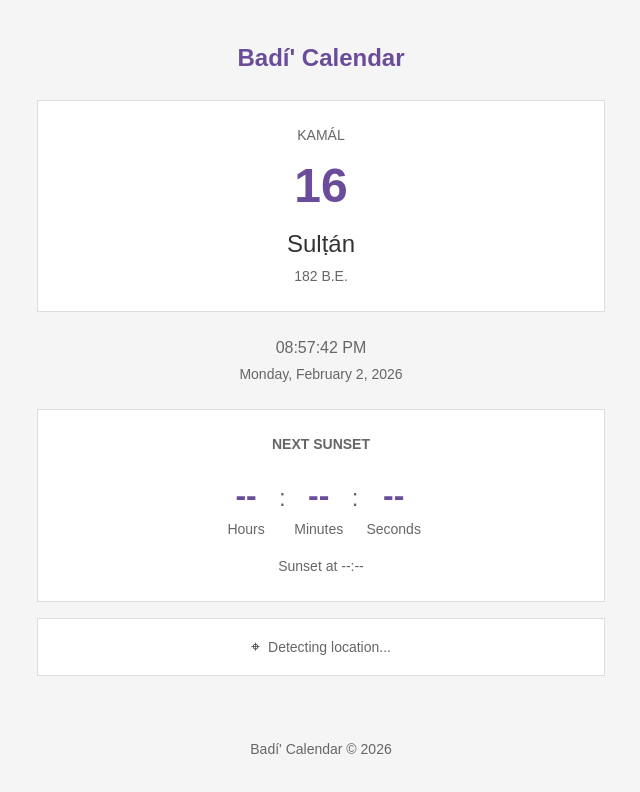
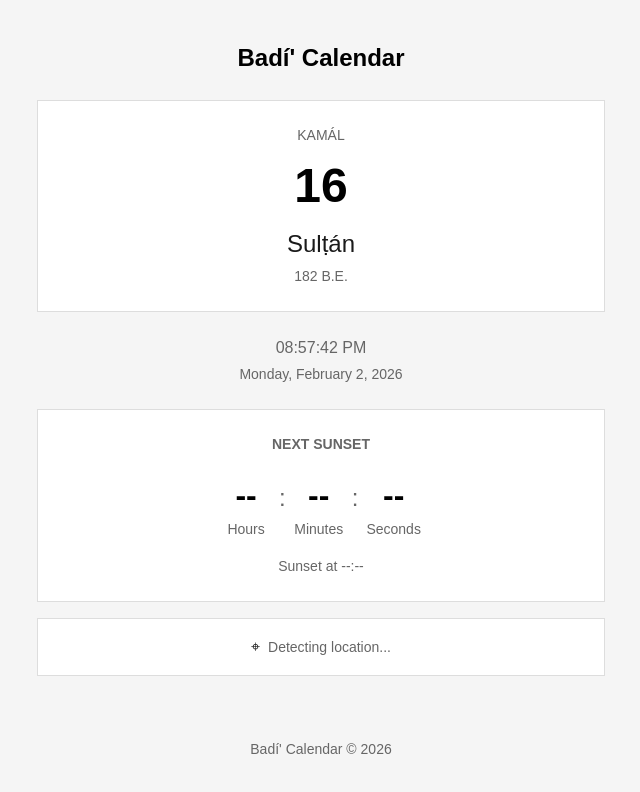
Before and after one commit to lkkchung/BadiCalendar, a website with bundled scripts: page index.html in a window 1280 px wide. Shown: the whole page, without its empty margins (319-959 px from the left). Built offline with nearby package versions, Linux system fonts and the light colour scheme; no server answers.

Commit message:
Update color scheme and add project files
- Change primary color to black (#000000)
- Darken text color for better contrast
- Add contract document placeholder
- Add designs directory

Co-Authored-By: Claude Sonnet 4.5 <noreply@anthropic.com>

```diff
--- a/css/styles.css
+++ b/css/styles.css
@@ -2,10 +2,10 @@
 /* Functional design - Arial only, 3 font sizes */
 
 :root {
-    --color-primary: #6b4c9a;
+    --color-primary: #000000;
     --color-background: #f5f5f5;
     --color-surface: #ffffff;
-    --color-text: #333333;
+    --color-text: #1a1a1a;
     --color-text-muted: #666666;
     --color-border: #dddddd;
     --font-stack: Arial, sans-serif;
```
Also changed, not shown: contract.md (added), 1 other file.
